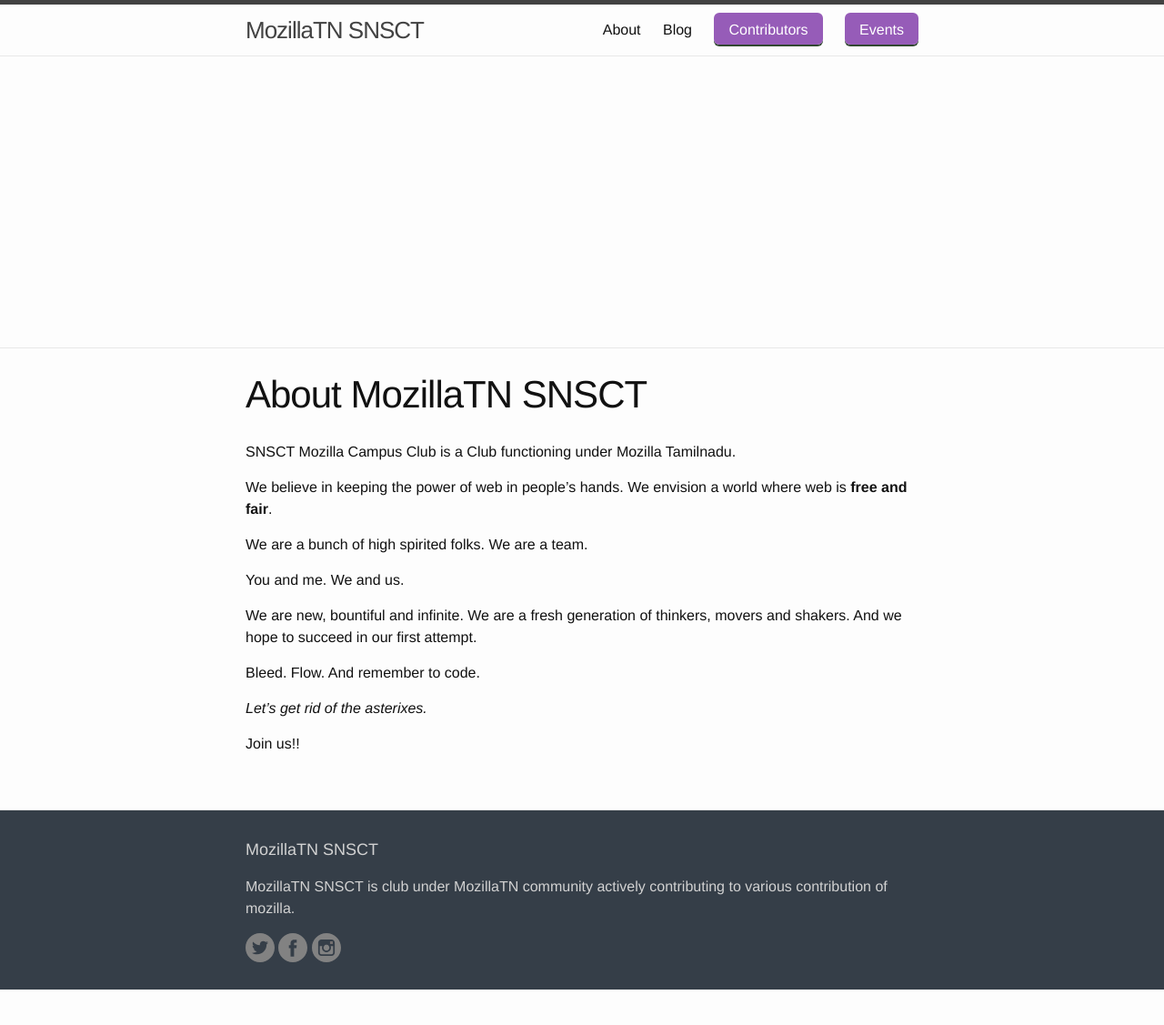
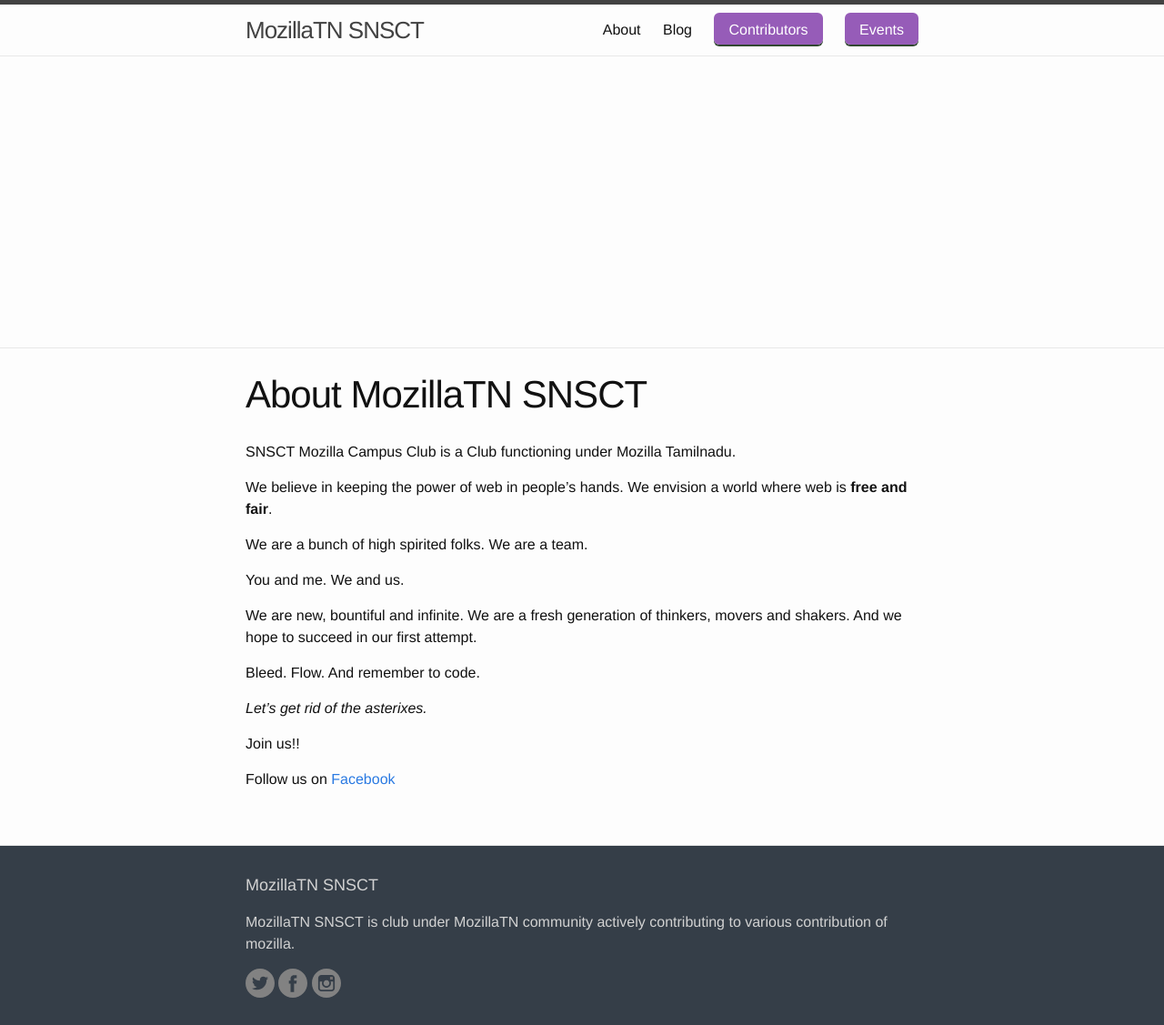
Before and after one commit to MozillaTN/snsct, a Jekyll site: the page built from docs/about.md, in a window 1280 px wide. Shown: the whole page at 91% size. Built offline with Jekyll 4.4.1, drawn with Linux system fonts in a browser that asks for light colours; before the commit the page ends 1088 px from its top, so only the background shows below that.

Commit message:
added facebook link

```diff
--- a/docs/about.md
+++ b/docs/about.md
@@ -21,3 +21,5 @@
 *Let’s get rid of the asterixes.*
 
 Join us!!
+
+Follow us on [Facebook](https://m.facebook.com/snsctfirefox)
```
